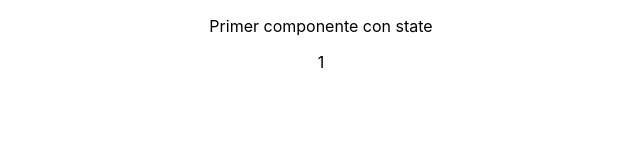
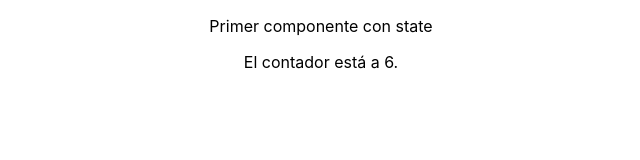
Before and after one commit to JulenOsia/curso-udemy-osia, a React (Create React App) app: page / in a window 1280 px wide. Shown: the top 160 px of the page, without its empty margins (319-959 px from the left). Built offline with nearby package versions, Linux system fonts and the light colour scheme.

Commit message:
Hasta video  18

```diff
--- a/src/App.js
+++ b/src/App.js
@@ -3,14 +3,21 @@ import logo from './logo.svg';
 import './App.css';
 
 class Contador extends Component{
-  constructor(){
+  constructor() {
     super()
     this.state = {contador: 1}
+    setInterval(() => {
+      this.setState({ contador: this.state.contador + 1})
+    }, 1000)
   }
+
+
   render(){
-    return <span>{this.state.contador}</span>
+    return <span>El contador está a {this.state.contador}.</span>
   }
 }
+
+
 class App extends Component {
     render(){
       return (
```
